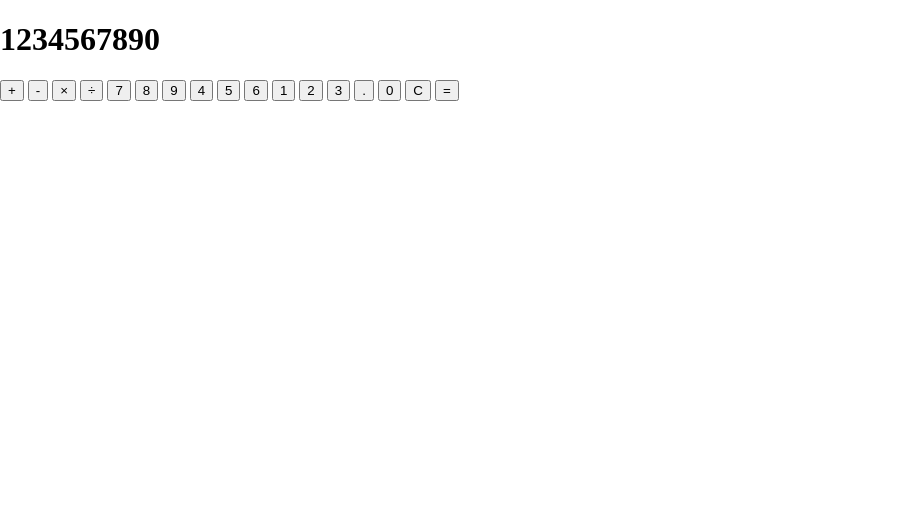
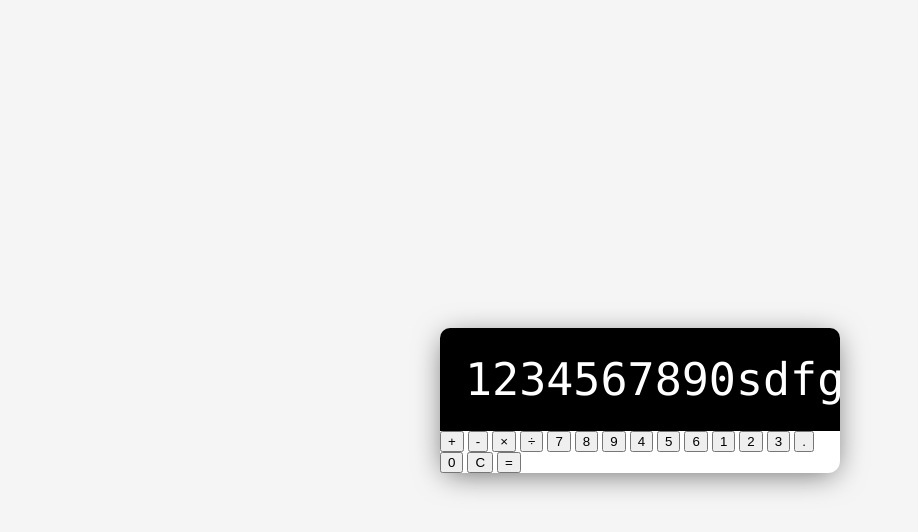
Before and after one commit to Sn0wC0de/calculator, a plain HTML site: page index.html in a window 1280 px wide. Shown: the whole page, without its empty margins (0-918 px from the left). Drawn offline with Linux system fonts and the light colour scheme.

Commit message:
background and diplay css

```diff
--- a/index.html
+++ b/index.html
@@ -12,7 +12,7 @@
     <div class="calculator">
         <!-- dispaly -->
         <div class="calculator-display">
-            <h1>1234567890</h1>
+            <h1>1234567890sdfgasefgaeg</h1>
         </div>
         <!-- buttons -->
         <div class="calculator-buttons">
--- a/style.css
+++ b/style.css
@@ -1,3 +1,4 @@
+
 
 html {
   box-sizing: border-box;
@@ -6,4 +7,59 @@ html {
 body {
   margin: 0;
   min-height: 100vh;
+  display: flex;
+  justify-content: center;
+  align-items: center;
+  background: whitesmoke;
+  /* background: linear-gradient(to right, #0f2027, #203a43, #2c5364); */
 }
+
+.calculator {
+  background: white;
+  width: 400px;
+  border-radius: 12px;
+  box-shadow: 0 5px 30px -5px rgba(0, 0, 0, 0.6);
+}
+
+
+/* display */
+.calculator-display {
+  background: black;
+  color: white;
+  margin: 0;
+  display: flex;
+  align-items: center;
+  justify-content: flex-end;
+  border-radius: 10px 10px 0 0;
+}
+
+.calculator-display h1 {
+  margin: 0;
+  padding: 25px;
+  font-size: 45px;
+  font-family: 'lucida Console', sans-serif;
+  font-weight: 100;
+  overflow-x: auto;
+
+}
+
+/* custom scroll bar */
+/* width */
+::-webkit-scrollbar {
+  width: 10px;
+}
+
+/* Track */
+::-webkit-scrollbar-track {
+  background: #f1f1f1;
+}
+
+/* Handle */
+::-webkit-scrollbar-thumb {
+  background: #888;
+}
+
+/* Handle on hover */
+::-webkit-scrollbar-thumb:hover {
+  background: #555;
+}
```
